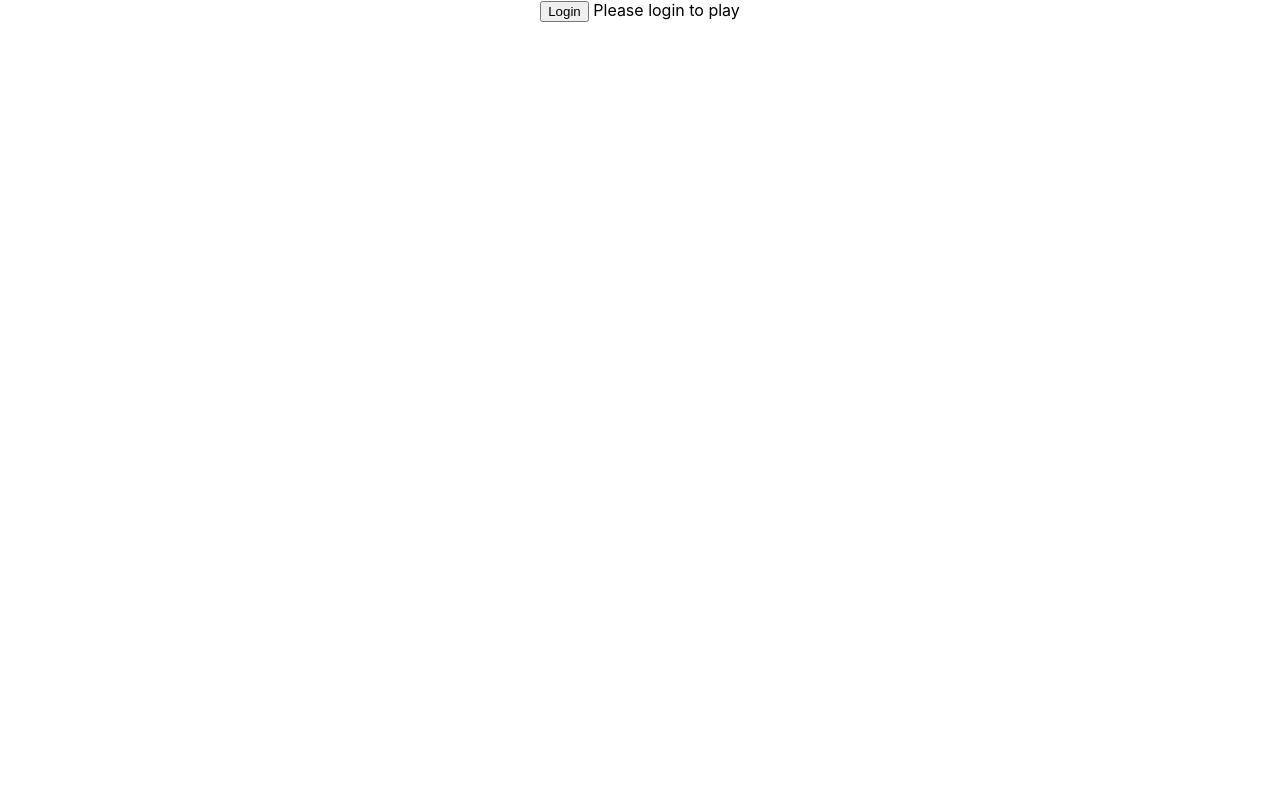
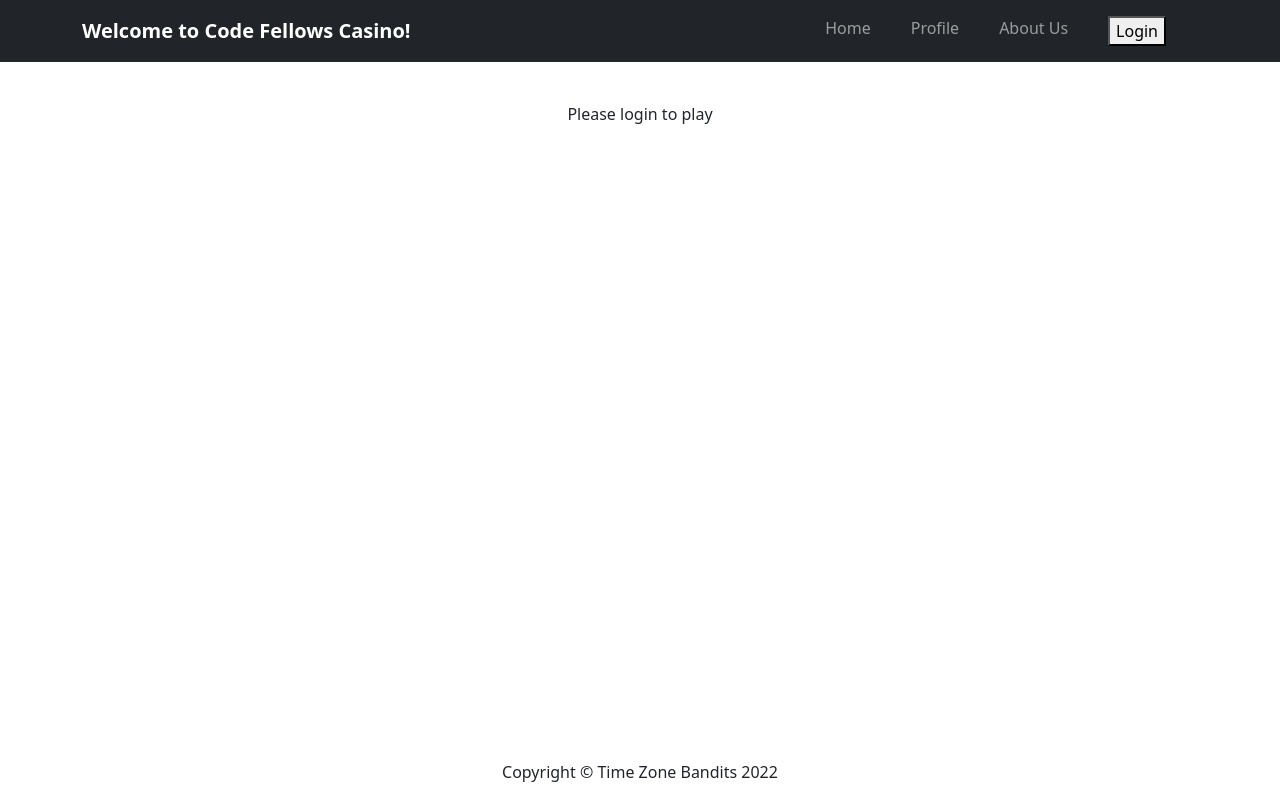
Before and after one commit to Time-Zone-Bandits/CodeFellows-Casino-Frontend, a React (Create React App) app: page /Blackjack in a window 1280 px wide. Built offline with nearby package versions, Linux system fonts and the light colour scheme; no server answers.

Commit message:
added nav bar bootstrap component, img placeholders for cards, styled footer

```diff
--- a/src/App.css
+++ b/src/App.css
@@ -2,37 +2,29 @@
   text-align: center;
 }
 
-.App-logo {
-  height: 40vmin;
-  pointer-events: none;
+#footer {
+  text-align: center;
+  margin: auto;
+  position: absolute;
+  bottom: 0;
+  width: 100%;
+  height: 2.5rem;
 }
 
-@media (prefers-reduced-motion: no-preference) {
-  .App-logo {
-    animation: App-logo-spin infinite 20s linear;
-  }
+#nav-bar {
+  text-align: center;
+
+  margin-bottom: 2.5rem;
+}
+#brand {
+  font-weight: bolder;
 }
 
-.App-header {
-  background-color: #282c34;
-  min-height: 100vh;
-  display: flex;
-  flex-direction: column;
-  align-items: center;
-  justify-content: center;
-  font-size: calc(10px + 2vmin);
-  color: white;
+.nav-link {
+  margin-right: 1.5rem;
+
 }
 
-.App-link {
-  color: #61dafb;
+#spacer {
+  height: 100px;
 }
-
-@keyframes App-logo-spin {
-  from {
-    transform: rotate(0deg);
-  }
-  to {
-    transform: rotate(360deg);
-  }
-}
--- a/src/App.js
+++ b/src/App.js
@@ -2,8 +2,11 @@ import './App.css';
 import { Component } from 'react';
 import { withAuth0 } from '@auth0/auth0-react'
 import axios from 'axios';
-import LoginLogout from './components/LoginLogout';
+import 'bootstrap/dist/css/bootstrap.min.css';
+
 import Blackjack from './Blackjack';
+import Footer from './components/Footer';
+import Header from './components/Header';
 
 const url = process.env.REACT_APP_SERVER;
 
@@ -34,10 +37,14 @@ class App extends Component {
 
   render(){
     return (
-      <div className="App">
-          <LoginLogout />
-          {this.props.auth0.isAuthenticated ? <Blackjack /> : '    Please login to play'}
-      </div>
+      <>
+        <Header />
+        <div className="App">
+
+            {this.props.auth0.isAuthenticated ? <Blackjack /> : '    Please login to play'}
+        </div>
+        <Footer />
+      </>
     );
   }
 }
--- a/src/Blackjack.js
+++ b/src/Blackjack.js
@@ -11,6 +11,7 @@ class Blackjack extends Component {
     return (
       <>
       <BlackjackDealer/>
+      <div id="spacer"></div>
       <BlackjackUser />
       <BlackjackForm/>
       </>
--- a/src/components/Blackjack/BlackjackDealer.js
+++ b/src/components/Blackjack/BlackjackDealer.js
@@ -1,6 +1,7 @@
 // 'use strict';
 import {Component} from 'react';
 //import axios from 'axios';
+import ph from './img/card-ph.gif';
 
 
 
@@ -17,7 +18,11 @@ class BlackjackDealer extends Component {
   render() {
     return (
       <>
-      <p>Dealer Cards Go Here</p>
+      <img src={ph} title="placeholder" alt="placeholder"/>
+      <img src={ph} title="placeholder" alt="placeholder"/>
+      <img src={ph} title="placeholder" alt="placeholder"/>
+      <img src={ph} title="placeholder" alt="placeholder"/>
+      <img src={ph} title="placeholder" alt="placeholder"/>
       </>
     )
   }
--- a/src/components/Blackjack/BlackjackUser.js
+++ b/src/components/Blackjack/BlackjackUser.js
@@ -1,7 +1,7 @@
 // 'use strict';
 import {Component} from 'react';
-import axios from 'axios';
-
+//import axios from 'axios';
+import ph from './img/card-ph.gif';
 
 
 class BlackjackUser extends Component {
@@ -16,7 +16,12 @@ class BlackjackUser extends Component {
   render() {
     return (
       <>
-      <p>User Cards Go Here</p>
+
+      <img src={ph} title="placeholder" alt="placeholder"/>
+      <img src={ph} title="placeholder" alt="placeholder"/>
+      <img src={ph} title="placeholder" alt="placeholder"/>
+      <img src={ph} title="placeholder" alt="placeholder"/>
+      <img src={ph} title="placeholder" alt="placeholder"/>
 
       </>
     )
--- /dev/null
+++ b/src/components/Footer.js
@@ -0,0 +1,15 @@
+import {Component} from 'react';
+
+
+class Footer extends Component {
+  render() {
+    return (
+
+      <p id="footer">Copyright &copy; Time Zone Bandits 2022</p>
+
+    )
+  }
+
+}
+
+export default Footer;
--- a/src/components/Header.js
+++ b/src/components/Header.js
@@ -1,9 +1,28 @@
 import {Component} from 'react';
-//import {NavBar} from 'react-bootstrap';
+import {Navbar, Nav} from 'react-bootstrap';
+import {Container} from 'react-bootstrap';
+import LoginLogout from './LoginLogout';
 
 class Header extends Component {
 
+  render() {
+    return(
+      <Navbar bg="dark" variant="dark" id="nav-bar">
+        <Container>
+          <Navbar.Brand id="brand">Welcome to Code Fellows Casino!</Navbar.Brand>
+          <Nav className="header-nav">
+            <Nav.Link >Home</Nav.Link>
+            <Nav.Link>Profile</Nav.Link>
+            <Nav.Link>About Us</Nav.Link>
+            <Nav.Link >{<LoginLogout/>}</Nav.Link>
+          </Nav>
 
+        </Container>
+
+      </Navbar>
+
+    )
+  }
 }
 
 export default Header;
```
Also changed, not shown: src/components/Blackjack/img/card-ph.gif (added).
